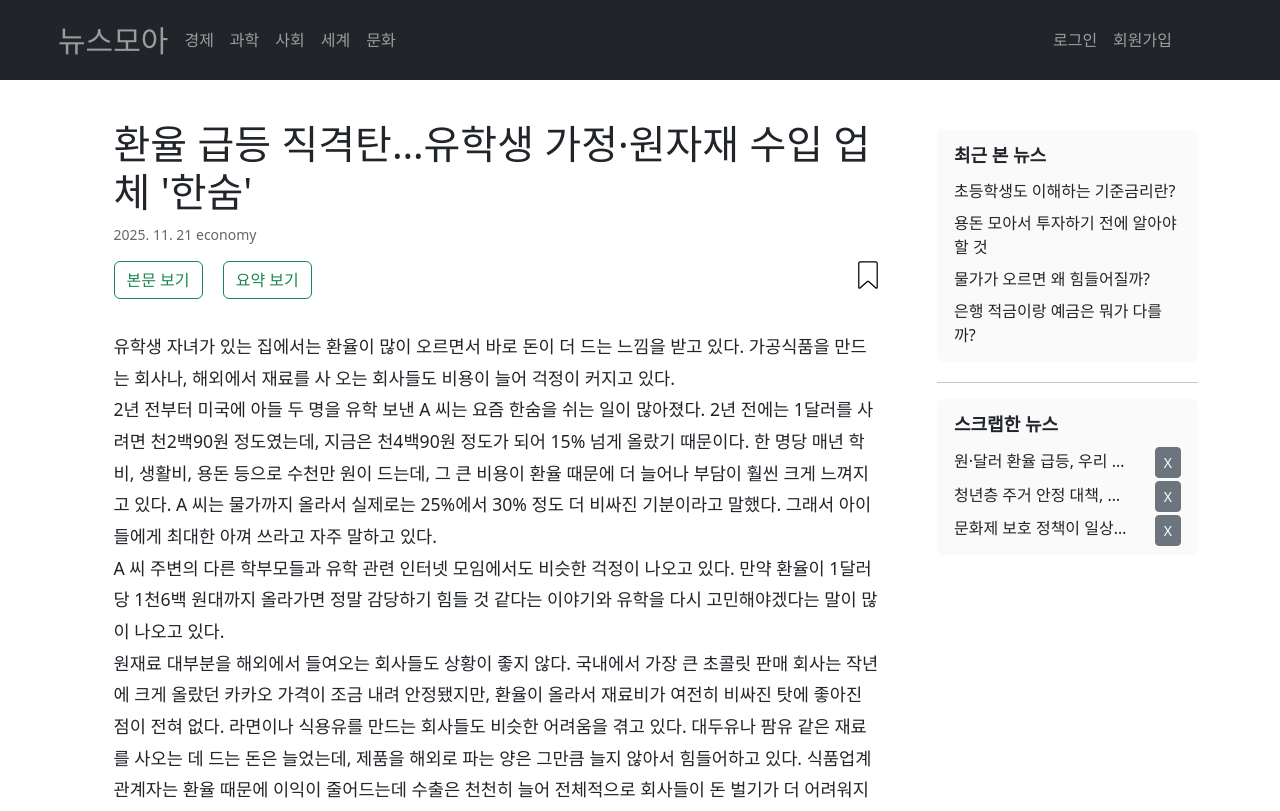
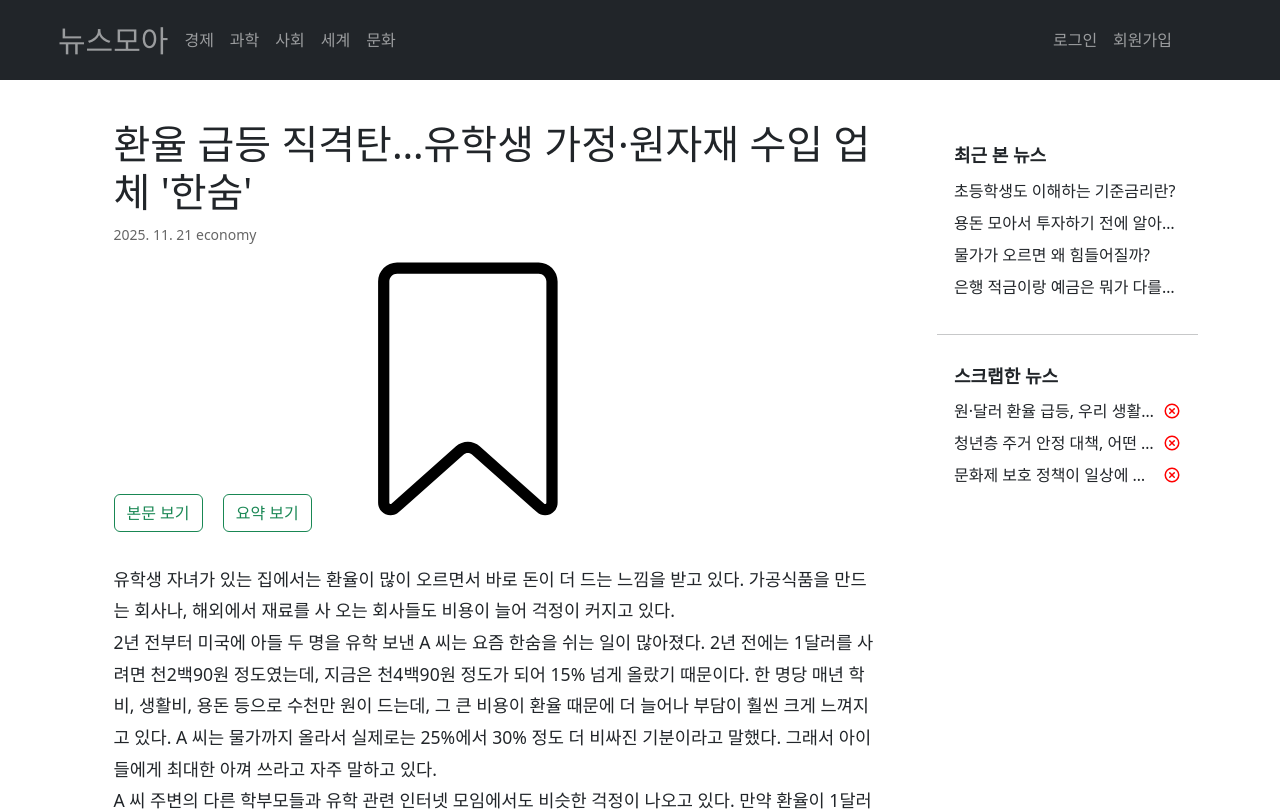
Before and after one commit to skarnddydwls/project, a React (Create React App) app in the folder project/: page /1/News/1 in a window 1280 px wide. Shown: the top 811 px of the page. Built offline with nearby package versions, Linux system fonts and the light colour scheme; no server answers.

Commit message:
오른쪽끝

```diff
--- a/project/src/css/page.css
+++ b/project/src/css/page.css
@@ -67,8 +67,8 @@
 /* 공통 박스 스타일 */
 .recent-box,
 .scrap-box {
-  background: #fafafa;
-  border: 1px solid #fafafa;;
+  background: #FFFFFF;
+  border: 1px solid #FFFFFF;
   border-radius: 6px;
   padding: 14px 16px;
   margin-bottom: 20px;
@@ -90,8 +90,11 @@
   margin: 0;
 }
 
+/* 각 아이템 한 줄 레이아웃 */
 .recent-item,
 .scrap-item {
+  display: flex;          /* 한 줄에: 제목 + 버튼 */
+  align-items: center;
   margin-bottom: 8px;
   cursor: pointer;
 }
@@ -106,27 +109,27 @@
   text-decoration: underline;
 }
 
+/* 제목: 남는 공간 다 쓰면서 ... 처리 */
+.recent-item-title,
+.scrap-item-title {
+  flex: 1;                /* 남는 공간 채움 */
+  min-width: 0;           /* 줄어들 수 있게 해야 ellipsis 동작 */
+  white-space: nowrap;
+  overflow: hidden;
+  text-overflow: ellipsis;
+}
+
+/* 예전 부트스트랩 버튼용 (혹시 다른 곳에서 쓰면 최소 영향만) */
 .btn-scrap {
-  float: right;
   margin-left: 10px;
 }
 
-.recent-item-title { /* 스크랩뉴스 반응형 */
-  display: inline-block;
-  max-width: 180px;    /* 사이드바 width에 따라 조절 가능 */
-  white-space: nowrap;
-  overflow: hidden;
-  text-overflow: ellipsis;
-  vertical-align: middle;
-}
-
-/* News.js 스크랩 버튼 */
+/* News.js 스크랩 버튼 (기사 상단 노란 북마크) */
 .scrap-btn {
-  float: right;
   background: none;
   border: none;
   padding: 0;
-  margin-left: 8px;      /* 버튼들 사이 간격 */
+  margin-left: 8px;
   display: inline-flex;
   align-items: center;
   cursor: pointer;
@@ -142,4 +145,32 @@
 
 .scrap-btn:hover img {
   transform: translateY(-1px) scale(1.05);
+  transition: transform 0.12s ease-out;
 }
+
+/* Scrap.js에서 쓰는 X 아이콘 버튼 */
+.scrap-delete-btn {
+  background: none;
+  border: none;
+  padding: 0;
+  margin-left: 8px;
+  cursor: pointer;
+  display: flex;
+  align-items: center;
+  flex-shrink: 0;         /* 버튼은 줄어들지 않게 → 줄바꿈 방지 */
+}
+
+.scrap-delete-icon {
+  width: 18px;
+  height: 18px;
+  display: block;
+}
+
+.scrap-delete-btn:hover .scrap-delete-icon {
+  transform: scale(1.1);
+  transition: 0.1s;
+}
+
+.scrap-delete-btn:focus {
+  outline: none;
+}
--- a/project/src/pages/News.js
+++ b/project/src/pages/News.js
@@ -99,7 +99,7 @@ const [isScraped, setIsScraped] = useState(false);
         <img
           src={isScraped ? fillScrap : blankScrap}
           alt="scrap"
-          style={{ width: '28px', cursor: 'pointer' }}
+          className='scrap-icon'
         />
       </button>
       <section style={{ marginTop: '32px' }}>
--- a/project/src/pages/RecentNews.js
+++ b/project/src/pages/RecentNews.js
@@ -36,7 +36,7 @@ const RecentNews = () => {
             <ul className="recent-list">
             {recentNews.map((item) => (
                 <li key={item.id} className="recent-item">
-                {item.title}
+                <span className="recent-item-title">{item.title}</span>
                 </li>
             ))}
             </ul>
--- a/project/src/pages/Scrap.js
+++ b/project/src/pages/Scrap.js
@@ -1,8 +1,8 @@
 import React, { useEffect, useState } from 'react';
 import axios from 'axios';
 import { useNavigate } from 'react-router-dom';
-import { Button } from 'react-bootstrap';
 import '../css/page.css';
+import xIcon from '../img/x-icon.svg';
 
 const Scrap = () => {
   const navigate = useNavigate();
@@ -40,6 +40,24 @@ const Scrap = () => {
       });
   }, []);
 
+  const handleDelete = async (e, article) => {
+  e.stopPropagation(); // 제목 클릭 이벤트 막기
+
+  try {
+    const userId = localStorage.getItem("userId");
+
+    await axios.delete(`/mypage/scraped/${article.id}`, {
+      data: { userId }
+    });
+
+    // 목록에서 제거
+    setScrapList(prev => prev.filter(item => item.id !== article.id));
+  } catch (err) {
+    console.error("삭제 실패:", err);
+    alert("스크랩 해제에 실패했습니다.");
+  }
+};
+
   const handleClickTitle = (article) => {
     navigate(`/${article.category}/News/${article.id}`);
   };
@@ -54,10 +72,16 @@ const Scrap = () => {
         <ul className="recent-list">
           {scrapList.map((article) => (
             <li
-              key={article.id} /* 스크랩뉴스 반응형 */
+              key={article.id}
               className="recent-item"
               onClick={() => handleClickTitle(article)}
-            > <span className="recent-item-title">{article.title}</span><button className="btn btn-secondary btn-sm btn-scrap">X</button>{/* 스크랩뉴스 반응형 여기까지*/}
+            > <span className="recent-item-title">{article.title}</span>
+            <button
+              className="scrap-delete-btn"
+              onClick={(e) => handleDelete(e, article)}
+            >
+              <img src={xIcon} alt="delete" className="scrap-delete-icon" />
+            </button>
             </li>
           ))}
         </ul>
```
Also changed, not shown: project/src/img/x-icon.svg (added).
